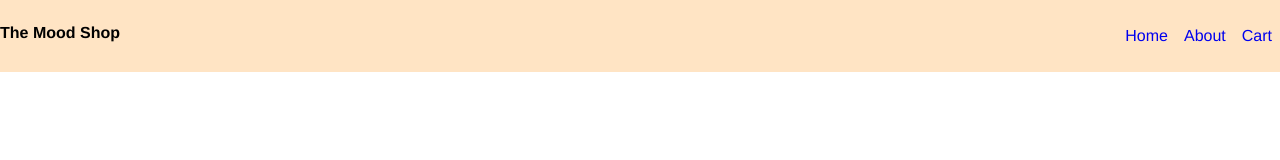
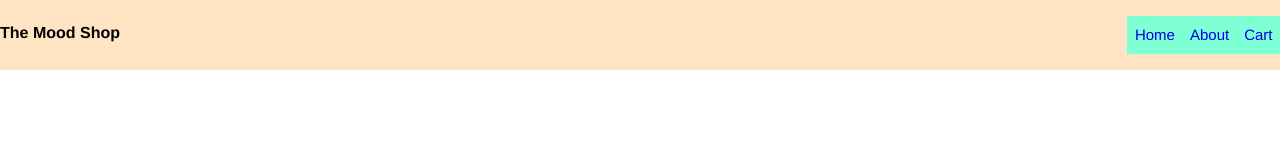
Before and after one commit to sharmaineb/mood-shop, a plain HTML site: page index.html in a window 1280 px wide. Drawn offline with Linux system fonts and the light colour scheme.

Commit message:
styled the header and navbar

```diff
--- a/styles.css
+++ b/styles.css
@@ -23,4 +23,7 @@ body {
     display: block;
     padding: 0.5em;
     text-decoration: none;
+    background-color: aquamarine;
+    font-family: Helvetica;
+    font-size: 15px;
 }
```
